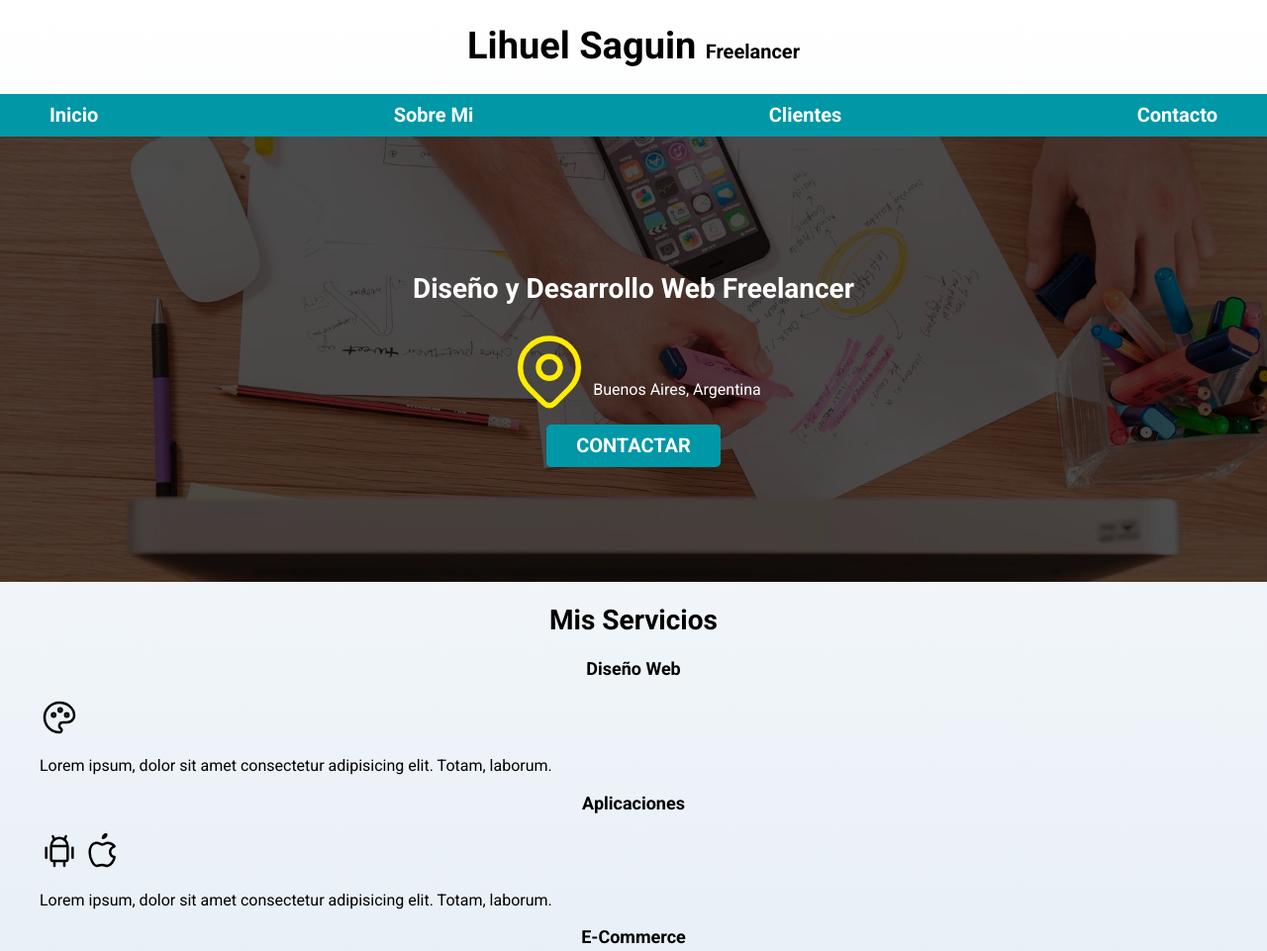
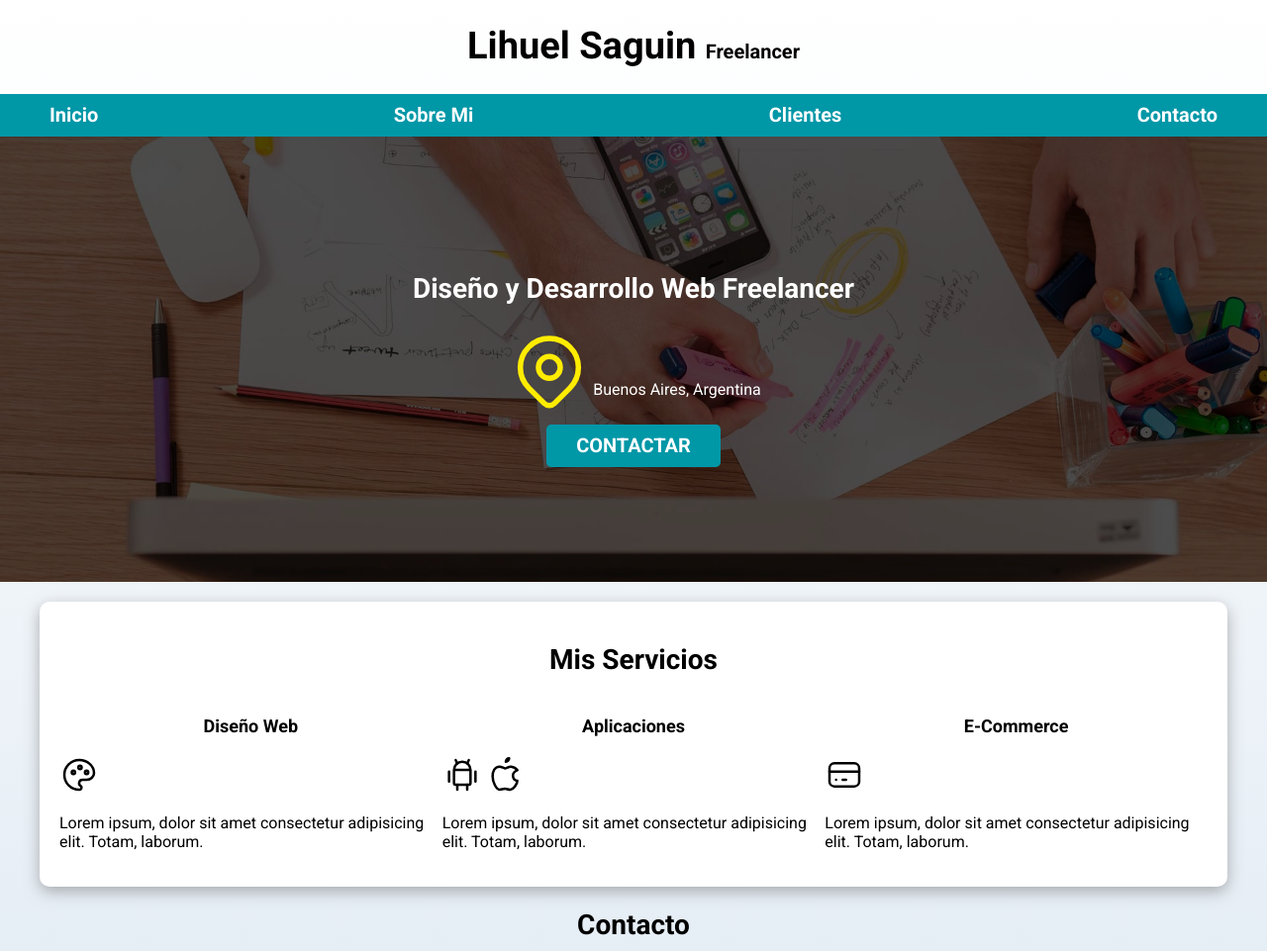
Before and after one commit to Lihuel-Saguin/freelancer_inicio, a plain HTML site: page freelancer_inicio/index.html in a window 1280 px wide. Shown: the top 961 px of the page at 99% size. Drawn offline with Linux system fonts and the light colour scheme.

Commit message:
creando grid

```diff
--- a/freelancer_inicio/css/style.css
+++ b/freelancer_inicio/css/style.css
@@ -25,6 +25,16 @@ body {
 .contenedor {
     max-width: 120rem;
     margin: 0 auto;
+}
+
+.sombra {
+    -webkit-box-shadow: 0px 5px 15px 0px rgba(112,112,112,0.54);
+    -moz-box-shadow: 0px 5px 15px 0px rgba(112,112,112,0.54);
+    box-shadow: 0px 5px 15px 0px rgba(112,112,112,0.54);
+    background-color: var(--blanco);
+    padding: 2rem;
+    border-radius: 1rem;
+
 }
 
 .boton {
@@ -108,6 +118,7 @@ h1,h2,h3 {
     background-size: cover;
     height: 450px;
     position: relative;
+    margin-bottom: 2rem;
 }
 
 .contenido-hero{
@@ -132,3 +143,11 @@ justify-content: center;
     display: flex;
     align-items: flex-end;
 }
+
+/* Servicios */
+@media screen and (min-width: 768px) {
+    .servicios {
+        display: grid;
+        grid-template-columns: repeat(3, 1fr);
+    }
+}
--- a/freelancer_inicio/index.html
+++ b/freelancer_inicio/index.html
@@ -44,9 +44,10 @@
 
     </section>
 
-    <main class="contenedor">
+    <main class="contenedor sombra">
         <h2>Mis Servicios</h2>
 
+        <div class="servicios">
         <section>
             <h3>Diseño Web</h3>
             <svg xmlns="http://www.w3.org/2000/svg" class="icon icon-tabler icon-tabler-palette" width="40" height="40" viewBox="0 0 24 24" stroke-width="1.5" stroke="#000000" fill="none" stroke-linecap="round" stroke-linejoin="round">
@@ -92,7 +93,7 @@
             </svg>
             <p>Lorem ipsum, dolor sit amet consectetur adipisicing elit. Totam, laborum.</p>
         </section>
-
+        </div> <!-- .Servicios -->
     </main>
 
     <section>
```
